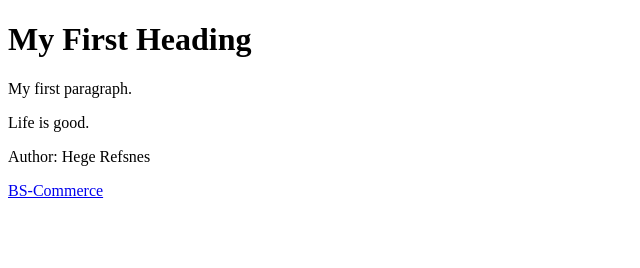
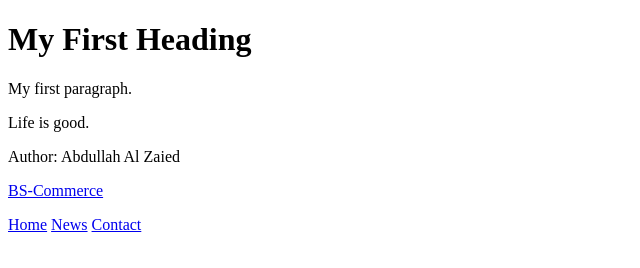
Before and after one commit to AbdullahZaied/BS-Commerce, a plain HTML site: page index.html in a window 1280 px wide. Shown: the whole page, without its empty margins (0-640 px from the left). Drawn offline with Linux system fonts and the light colour scheme.

Commit message:
footer menu added

```diff
--- a/index.html
+++ b/index.html
@@ -7,8 +7,15 @@
 <p>Life is good.</p>
 
 <footer>
-    <p>Author: Hege Refsnes</p>
+    <p>Author: Abdullah Al Zaied</p>
     <p><a href="www.google.com">BS-Commerce</a></p>
 </footer>
+
+<!-- Footer menu -->
+<div class="navbar">
+    <a href="#home" class="active">Home</a>
+    <a href="#news">News</a>
+    <a href="#contact">Contact</a>
+</div>
 </body>
 </html>
```
